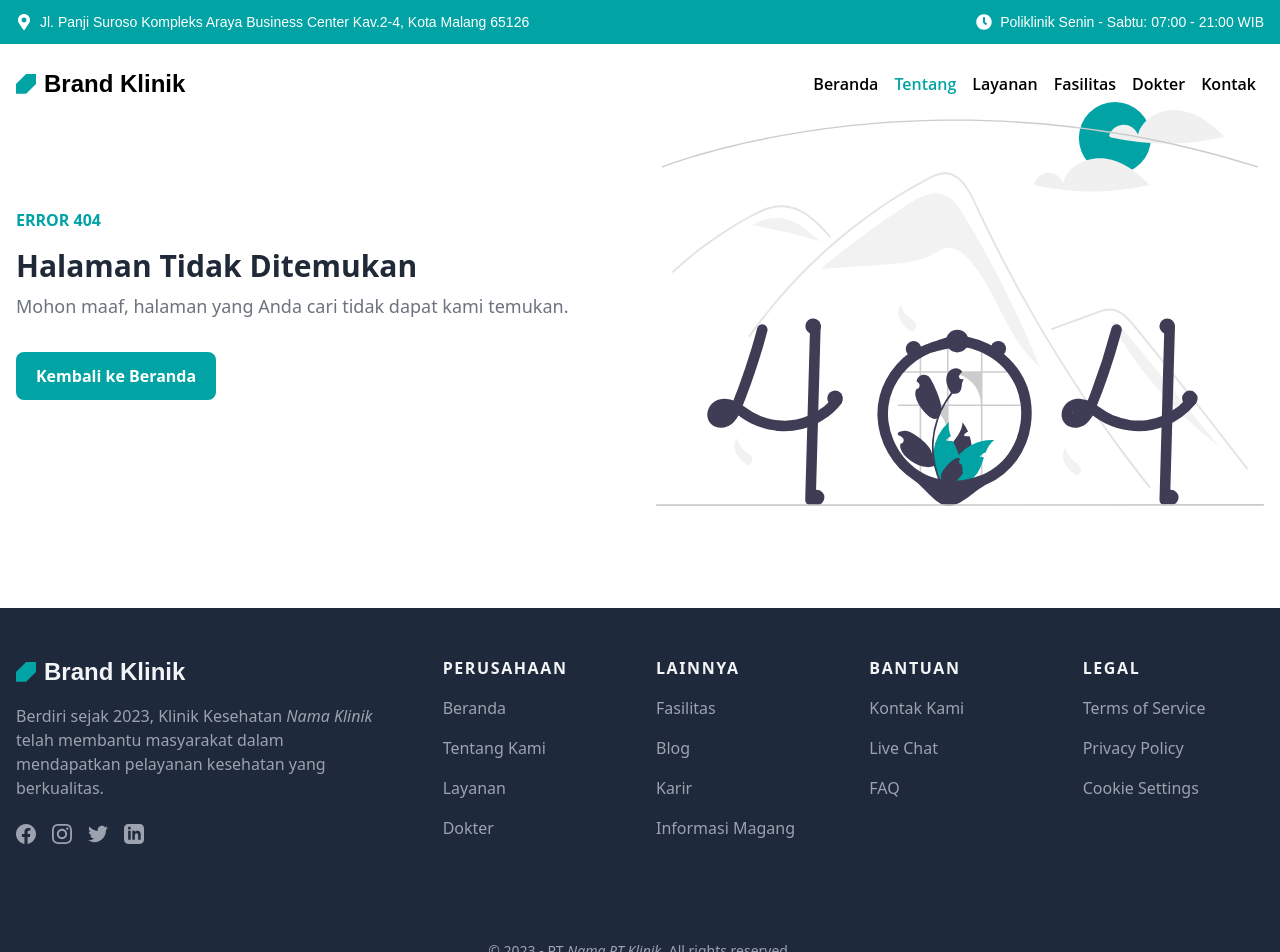
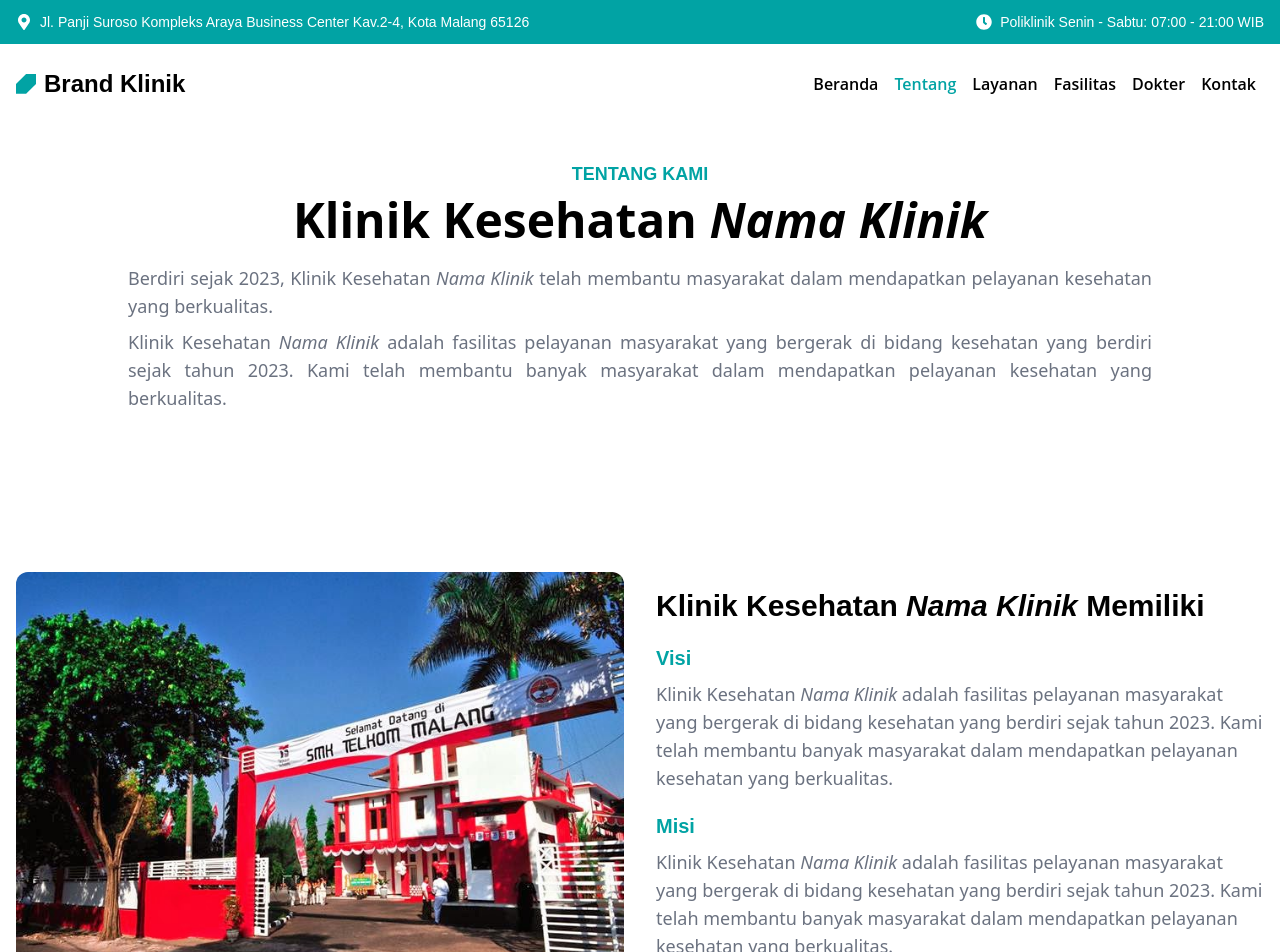
Before and after one commit to nuflakbrr/nouklinik, a Next.js app: page /about in a window 1280 px wide. Before the commit this address had no page. Shown: the top 952 px of the page. Built offline with nearby package versions, Linux system fonts and the light colour scheme.

Commit message:
create about page

```diff
--- /dev/null
+++ b/src/components/Containers/About/About.tsx
@@ -0,0 +1,32 @@
+import { FC } from 'react';
+import Head from 'next/head';
+
+import TopSection from './components/Top';
+import CompanySection from './components/Company';
+import HeadClinicSection from './components/HeadClinic';
+import StructureSection from './components/Structure';
+
+/**
+ * To Do List
+ *
+ * 1. Add SEO
+ */
+
+const ContainerAbout: FC = () => {
+  return (
+    <>
+      <Head>
+        <title>Tentang Kami - Brand Klinik</title>
+      </Head>
+
+      <main className="pt-20">
+        <TopSection />
+        <CompanySection />
+        <HeadClinicSection />
+        <StructureSection />
+      </main>
+    </>
+  );
+};
+
+export default ContainerAbout;
--- /dev/null
+++ b/src/components/Containers/About/components/Company.tsx
@@ -0,0 +1,58 @@
+import { FC } from 'react';
+
+const CompanySection: FC = () => {
+  return (
+    <section className="py-20">
+      <div className="max-w-7xl mx-auto">
+        <div className="container">
+          <div className="flex flex-wrap items-center justify-center">
+            <div className="mb-10 lg:mb-0 w-full px-4 lg:w-1/2">
+              <img
+                src="/assets/img/mockup.png"
+                loading="lazy"
+                alt="Gedung PT Brand Klinik"
+                className="w-full h-full object-cover object-center rounded-xl"
+              />
+            </div>
+
+            <div className="w-full px-4 lg:w-1/2">
+              <div>
+                <h1 className="font-primary font-semibold text-2xl lg:text-3xl mb-5">
+                  Klinik Kesehatan <i>Nama Klinik</i> Memiliki
+                </h1>
+              </div>
+
+              <div>
+                <p className="font-primary font-semibold text-lg xl:text-xl text-primary mb-2">
+                  Visi
+                </p>
+
+                <p className="text-gray-500 xl:text-lg leading-relaxed mb-5">
+                  Klinik Kesehatan <i>Nama Klinik</i> adalah fasilitas pelayanan
+                  masyarakat yang bergerak di bidang kesehatan yang berdiri
+                  sejak tahun 2023. Kami telah membantu banyak masyarakat dalam
+                  mendapatkan pelayanan kesehatan yang berkualitas.
+                </p>
+              </div>
+
+              <div>
+                <p className="font-primary font-semibold text-lg xl:text-xl text-primary mb-2">
+                  Misi
+                </p>
+
+                <p className="text-gray-500 xl:text-lg leading-relaxed">
+                  Klinik Kesehatan <i>Nama Klinik</i> adalah fasilitas pelayanan
+                  masyarakat yang bergerak di bidang kesehatan yang berdiri
+                  sejak tahun 2023. Kami telah membantu banyak masyarakat dalam
+                  mendapatkan pelayanan kesehatan yang berkualitas.
+                </p>
+              </div>
+            </div>
+          </div>
+        </div>
+      </div>
+    </section>
+  );
+};
+
+export default CompanySection;
--- /dev/null
+++ b/src/components/Containers/About/components/HeadClinic.tsx
@@ -0,0 +1,40 @@
+import { FC } from 'react';
+import { FaQuoteLeft } from 'react-icons/fa';
+
+const HeadClinicSection: FC = () => {
+  return (
+    <section className="py-20">
+      <div className="max-w-7xl mx-auto">
+        <div className="container">
+          <div className="flex flex-col justify-center items-center px-4">
+            <h1 className="font-primary font-semibold text-xl lg:text-2xl">
+              Kepala Klinik Kesehatan PT <i>Nama PT Klinik</i>
+            </h1>
+
+            <div className="my-10">
+              <img
+                src="https://images.unsplash.com/photo-1567515004624-219c11d31f2e??auto=format&q=75&fit=crop&w=500"
+                loading="lazy"
+                alt="Kepala Klinik"
+                className="w-72 h-72 object-cover object-center rounded-xl"
+              />
+            </div>
+
+            <p className="font-primary font-semibold text-lg xl:text-xl">
+              dr. Jhon Kazama, MMRS
+            </p>
+
+            <FaQuoteLeft className="my-3" />
+
+            <p className="font-primary font-normal text-gray-500 xl:text-lg leading-relaxed">
+              &quot;Jangan berhenti ketika lelah, Berhentilah ketika
+              selesai&quot;
+            </p>
+          </div>
+        </div>
+      </div>
+    </section>
+  );
+};
+
+export default HeadClinicSection;
--- /dev/null
+++ b/src/components/Containers/About/components/Structure.tsx
@@ -0,0 +1,30 @@
+import { FC } from 'react';
+
+const StructureSection: FC = () => {
+  return (
+    <section className="py-20">
+      <div className="max-w-7xl mx-auto">
+        <div className="container">
+          <div className="flex flex-wrap">
+            <div className="w-full px-4">
+              <h1 className="font-primary font-semibold text-2xl lg:text-3xl mb-5">
+                Strutur Organisasi
+              </h1>
+            </div>
+
+            <div className="w-full px-4">
+              <img
+                src="/assets/img/struktur-oganisasi-mockup.jpeg"
+                loading="lazy"
+                alt="Struktur Organisasi"
+                className="w-full h-full object-cover object-center rounded-xl"
+              />
+            </div>
+          </div>
+        </div>
+      </div>
+    </section>
+  );
+};
+
+export default StructureSection;
--- /dev/null
+++ b/src/components/Containers/About/components/Top.tsx
@@ -0,0 +1,40 @@
+import { FC } from 'react';
+
+const TopSection: FC = () => {
+  return (
+    <section className="py-20">
+      <div className="max-w-7xl mx-auto">
+        <div className="container">
+          <div className="flex flex-wrap items-center justify-center">
+            <div className="flex flex-col items-start lg:items-center justify-start lg:justify-center px-4">
+              <p className="font-primary font-semibold text-md lg:text-lg text-primary uppercase lg:mb-2">
+                Tentang Kami
+              </p>
+
+              <h1 className="text-2xl lg:text-5xl font-bold mb-3 lg:mb-5">
+                Klinik Kesehatan <i>Nama Klinik</i>
+              </h1>
+
+              <div className="max-w-5xl">
+                <p className="text-gray-500 xl:text-lg leading-relaxed text-justify mb-2">
+                  Berdiri sejak 2023, Klinik Kesehatan <i>Nama Klinik</i> telah
+                  membantu masyarakat dalam mendapatkan pelayanan kesehatan yang
+                  berkualitas.
+                </p>
+
+                <p className="text-gray-500 xl:text-lg leading-relaxed text-justify">
+                  Klinik Kesehatan <i>Nama Klinik</i> adalah fasilitas pelayanan
+                  masyarakat yang bergerak di bidang kesehatan yang berdiri
+                  sejak tahun 2023. Kami telah membantu banyak masyarakat dalam
+                  mendapatkan pelayanan kesehatan yang berkualitas.
+                </p>
+              </div>
+            </div>
+          </div>
+        </div>
+      </div>
+    </section>
+  );
+};
+
+export default TopSection;
--- /dev/null
+++ b/src/pages/about.tsx
@@ -0,0 +1,9 @@
+import { FC } from 'react';
+
+import ContainerAbout from '../components/Containers/About/About';
+
+const About: FC = () => {
+  return <ContainerAbout />;
+};
+
+export default About;
```
